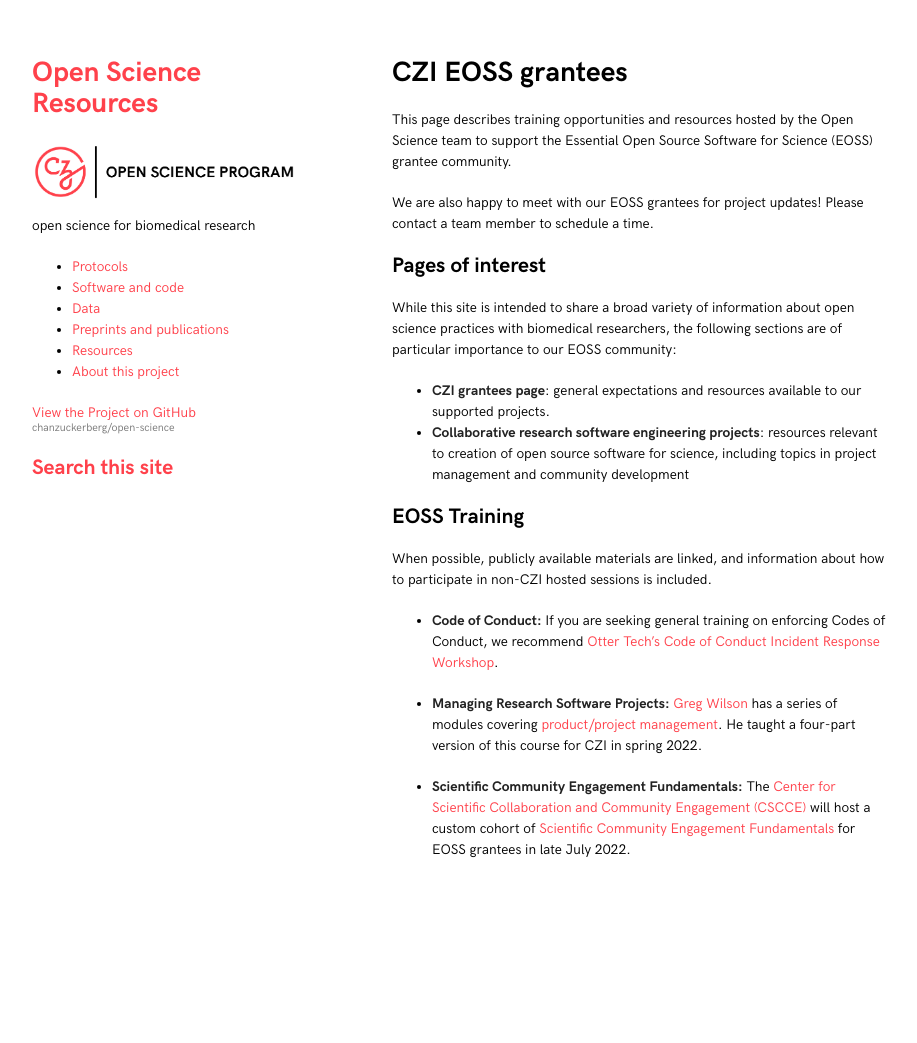
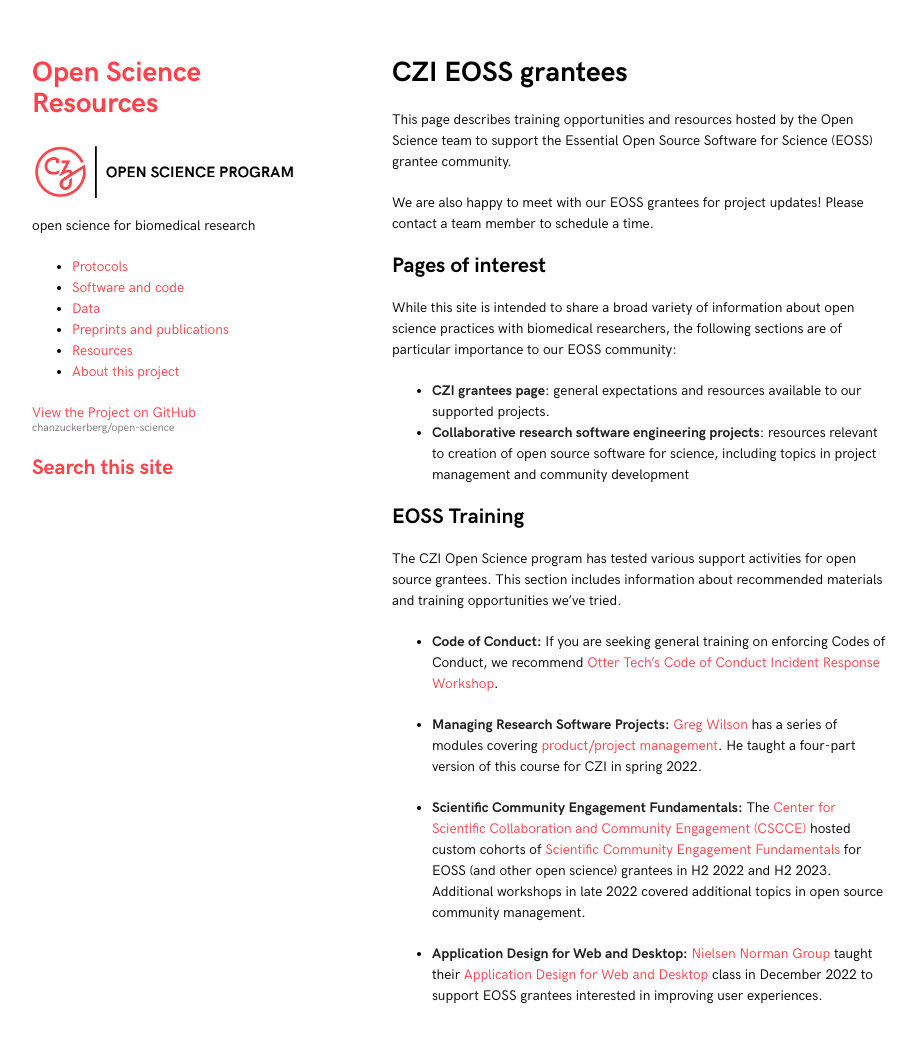
Before and after one commit to chanzuckerberg/open-science, a Jekyll site: the page built from eoss-grantees.md, in a window 1280 px wide and 1076 px high. Shown: the top 1043 px of the window, without its empty margins (178-1095 px from the left). Built offline with Jekyll 4.4.1, drawn with Linux system fonts in a browser that asks for light colours.

Commit message:
updating for 2023

```diff
--- a/eoss-grantees.md
+++ b/eoss-grantees.md
@@ -20,11 +20,13 @@ the following sections are of particular importance to our EOSS community:
 
 ## EOSS Training
 
-When possible, publicly available materials are linked,
-and information about how to participate in non-CZI hosted sessions is included.
+The CZI Open Science program has tested various support activities for open source grantees.
+This section includes information about recommended materials and training opportunities we've tried.
 
 - **Code of Conduct:** If you are seeking general training on enforcing Codes of Conduct, we recommend [Otter Tech’s Code of Conduct Incident Response Workshop](https://otter.technology/code-of-conduct-training/).
 
 - **Managing Research Software Projects:** [Greg Wilson](https://third-bit.com/) has a series of modules covering [product/project management](https://codebender.org/). He taught a four-part version of this course for CZI in spring 2022.
 
-- **Scientific Community Engagement Fundamentals:** The [Center for Scientific Collaboration and Community Engagement (CSCCE)](https://www.cscce.org/) will host a custom cohort of [Scientific Community Engagement Fundamentals](https://www.cscce.org/trainings/cef/) for EOSS grantees in late July 2022.
+- **Scientific Community Engagement Fundamentals:** The [Center for Scientific Collaboration and Community Engagement (CSCCE)](https://www.cscce.org/) hosted custom cohorts of [Scientific Community Engagement Fundamentals](https://www.cscce.org/trainings/cef/) for EOSS (and other open science) grantees in H2 2022 and H2 2023. Additional workshops in late 2022 covered additional topics in open source community management.
+
+- **Application Design for Web and Desktop:** [Nielsen Norman Group](https://www.nngroup.com/) taught their [Application Design for Web and Desktop](https://www.nngroup.com/courses/application-ux/) class in December 2022 to support EOSS grantees interested in improving user experiences.
```
